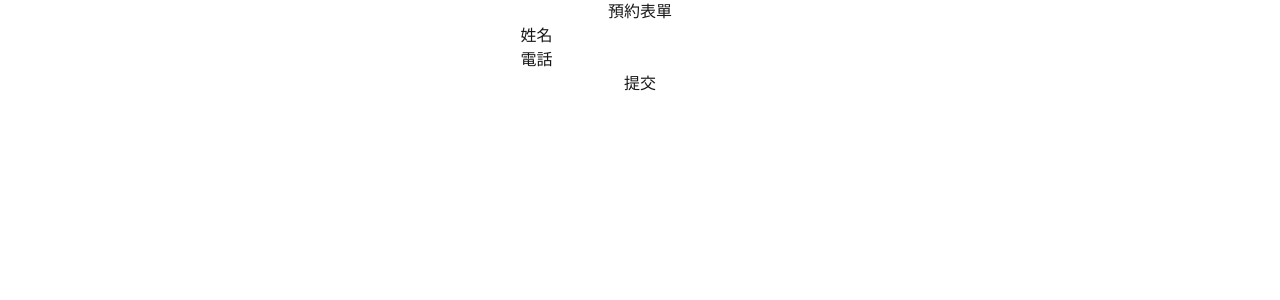
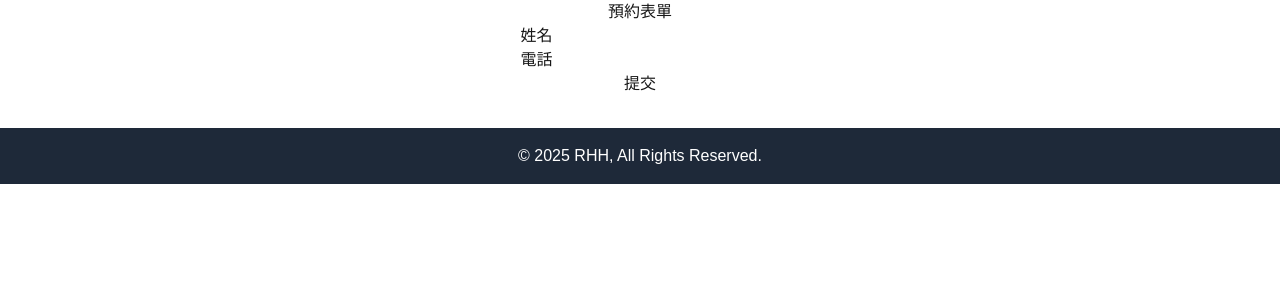
Before and after one commit to viahair/rhhproject, a Next.js app: page / in a window 1280 px wide. Shown: the top 300 px of the page. Built offline with nearby package versions, Linux system fonts and the light colour scheme.

Commit message:
title name

```diff
--- a/src/app/layout.tsx
+++ b/src/app/layout.tsx
@@ -28,6 +28,11 @@ export default function RootLayout({
         className={`${geistSans.variable} ${geistMono.variable} antialiased`}
       >
         {children}
+
+        {/* 自訂的頁面底部 */}
+        <footer className="bg-gray-800 text-white text-center p-4 mt-8">
+          <p>© 2025 RHH, All Rights Reserved.</p>
+        </footer>
       </body>
     </html>
   );
```
